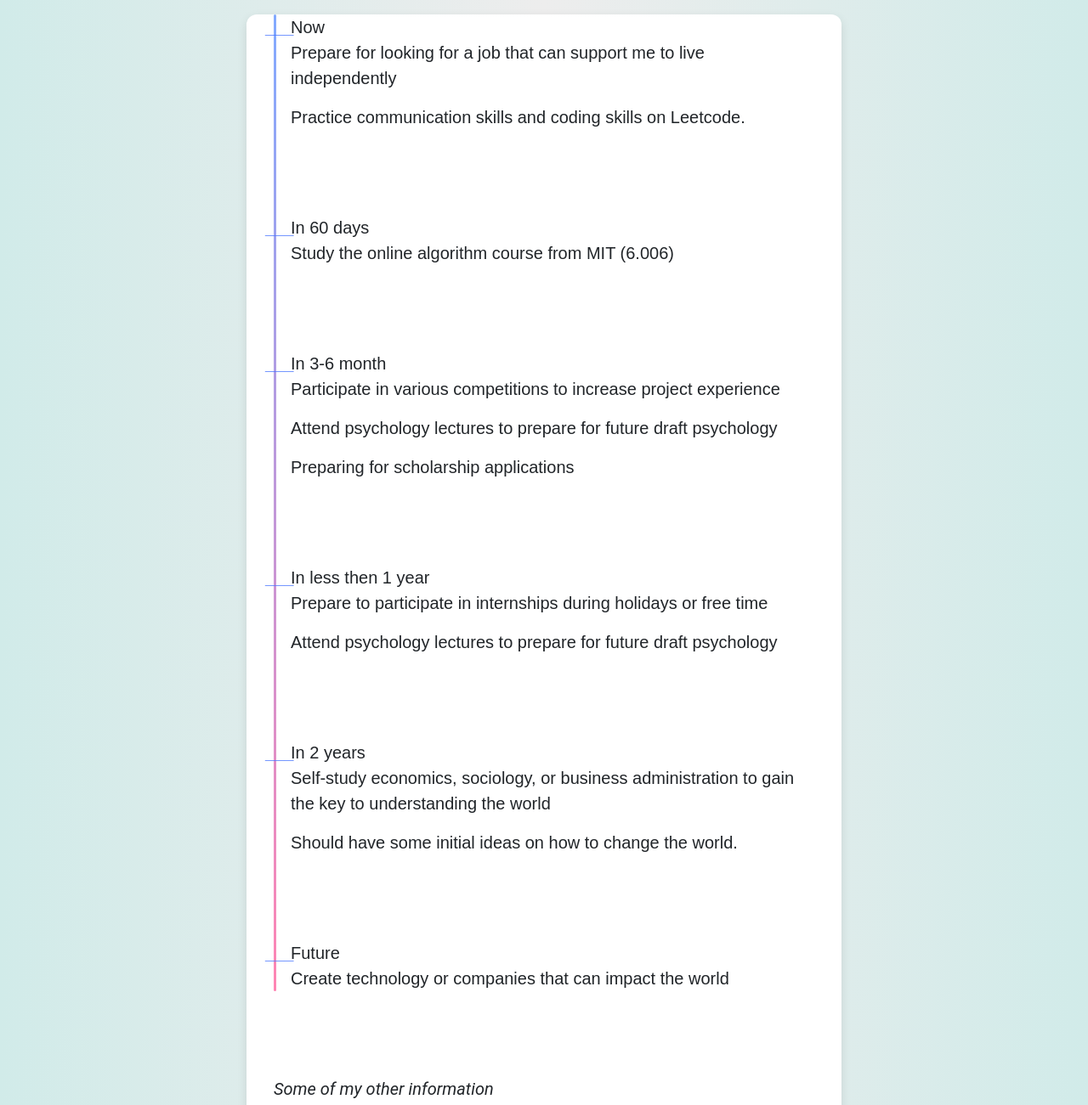
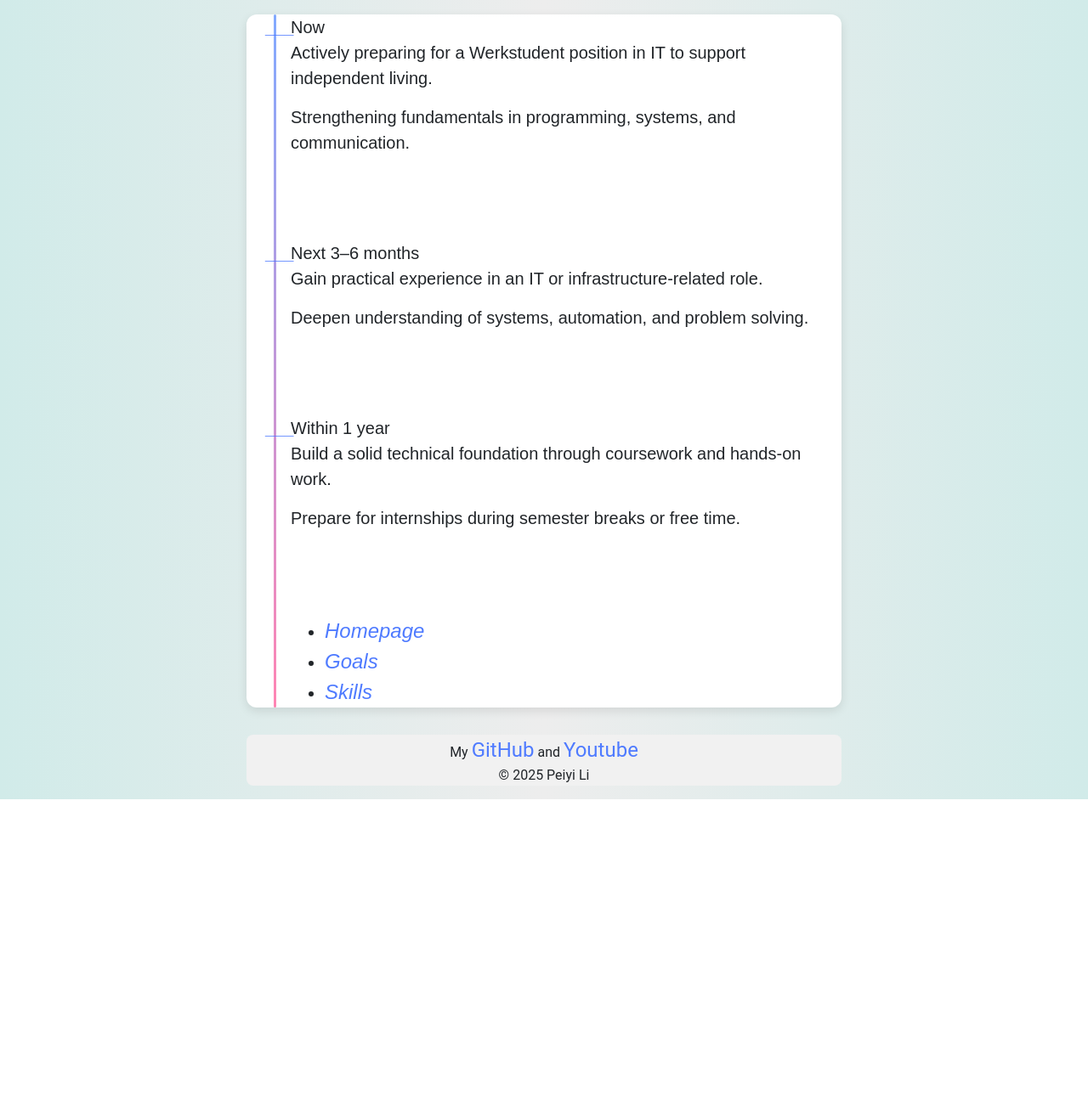
Before and after one commit to Peigee2025/peiyi-li.github.io, a plain HTML site: page goals.html in a window 1280 px wide. Shown: the part 100-1401 px from the top of the page at 85% size. After the commit the page ends 1041 px from the top, so only its background shows below. Drawn offline with nearby package versions, Linux system fonts and the light colour scheme.

Commit message:
Revise goals timeline and add new entries
Updated timeline goals with new sections and details.

```diff
--- a/goals.html
+++ b/goals.html
@@ -13,63 +13,34 @@
     </header>
     <main role="main" class="intro">
     <div class="timeline">
-      <section class="timeline-item" aria-labelledby="goal-now">
-        <div class="timeline-time" id="goal-now">
-          <time datetime="2025-08">Now</time>
+    <section class="timeline-item">
+      <div class="timeline-time">
+        <time datetime="2025-12">Now</time>
       </div>
       <div class="timeline-card">
-          <p>Prepare for looking for a job that can support me to live independently</p>
-          <p>Practice communication skills and coding skills on Leetcode.</p>
+        <p>Actively preparing for a Werkstudent position in IT to support independent living.</p>
+        <p>Strengthening fundamentals in programming, systems, and communication.</p>
       </div>
     </section>
-      <section class="timeline-item" aria-labelledby="goal-in-60d">
-        <div class="timeline-time" id="goal-in-60d">
-          <time datetime="2025-10">In 60 days</time>
+
+    <section class="timeline-item">
+      <div class="timeline-time">
+        <time datetime="2026-03">Next 3–6 months</time>
       </div>
       <div class="timeline-card">
-          <p>Study the online algorithm course from MIT (6.006)</p>
+        <p>Gain practical experience in an IT or infrastructure-related role.</p>
+        <p>Deepen understanding of systems, automation, and problem solving.</p>
       </div>
     </section>
-      <section class="timeline-item" aria-labelledby="goal-in-3-6m">
-        <div class="timeline-time" id="goal-in-3-6m">
-          <time datetime="2026-02">In 3-6 month</time>
+
+    <section class="timeline-item">
+      <div class="timeline-time">
+        <time datetime="2026-09">Within 1 year</time>
       </div>
       <div class="timeline-card">
-          <p>Participate in various competitions to increase project experience</p>
-          <p>Attend psychology lectures to prepare for future draft psychology</p>
-          <p>Preparing for scholarship applications</p>
+        <p>Build a solid technical foundation through coursework and hands-on work.</p>
+        <p>Prepare for internships during semester breaks or free time.</p>
       </div>
-      </section>
-      <section class="timeline-item" aria-labelledby="goal-in-3-6m">
-        <div class="timeline-time" id="goal-in-3-6m">
-          <time datetime="2026-02">In less then 1 year</time>
-        </div>
-        <div class="timeline-card">
-          <p>Prepare to participate in internships during holidays or free time</p>
-          <p>Attend psychology lectures to prepare for future draft psychology</p>
-        </div>
-      </section>
-      </section>
-      <section class="timeline-item" aria-labelledby="goal-in-3-6m">
-        <div class="timeline-time" id="goal-in-3-6m">
-          <time datetime="2026-02">In 2 years</time>
-        </div>
-        <div class="timeline-card">
-          <p>Self-study economics, sociology, or business administration to gain the key to understanding the world</p>
-          <p>Should have some initial ideas on how to change the world.</p>
-        </div>
-      </section>
-      <section class="timeline-item" aria-labelledby="goal-in-3-6m">
-        <div class="timeline-time" id="goal-in-3-6m">
-          <time datetime="2026-02">Future</time>
-        </div>
-        <div class="timeline-card">
-          <p>Create technology or companies that can impact the world</p>
-        </div>
-      </section>
-    </div>
-    <section class="extra-info">
-    <p style="font-style: italic">Some of my other information</p>
     </section>
     <nav style="font-style: italic">
         <ul>
```
Lines whose indentation alone changed are shown as unchanged.
